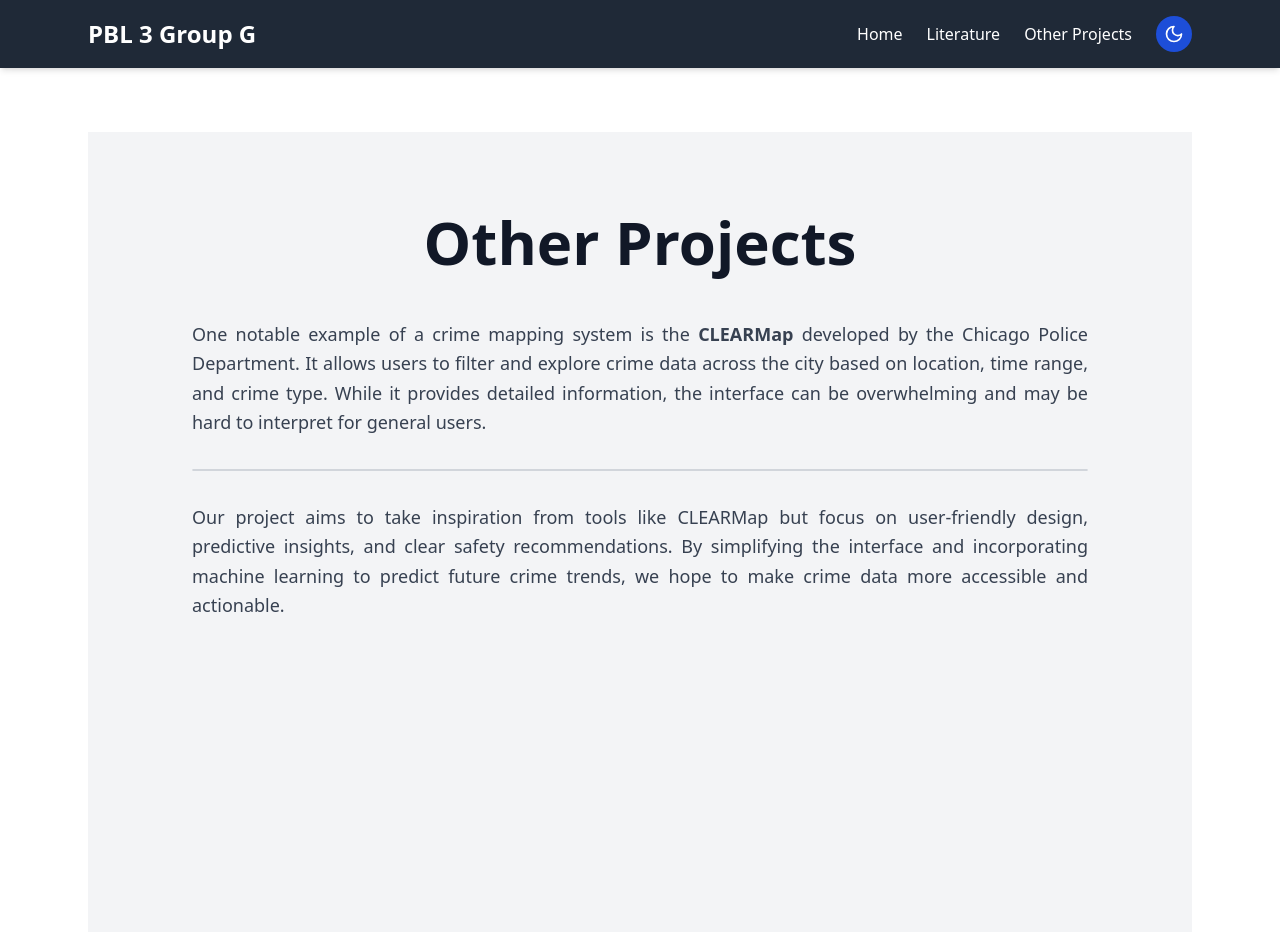
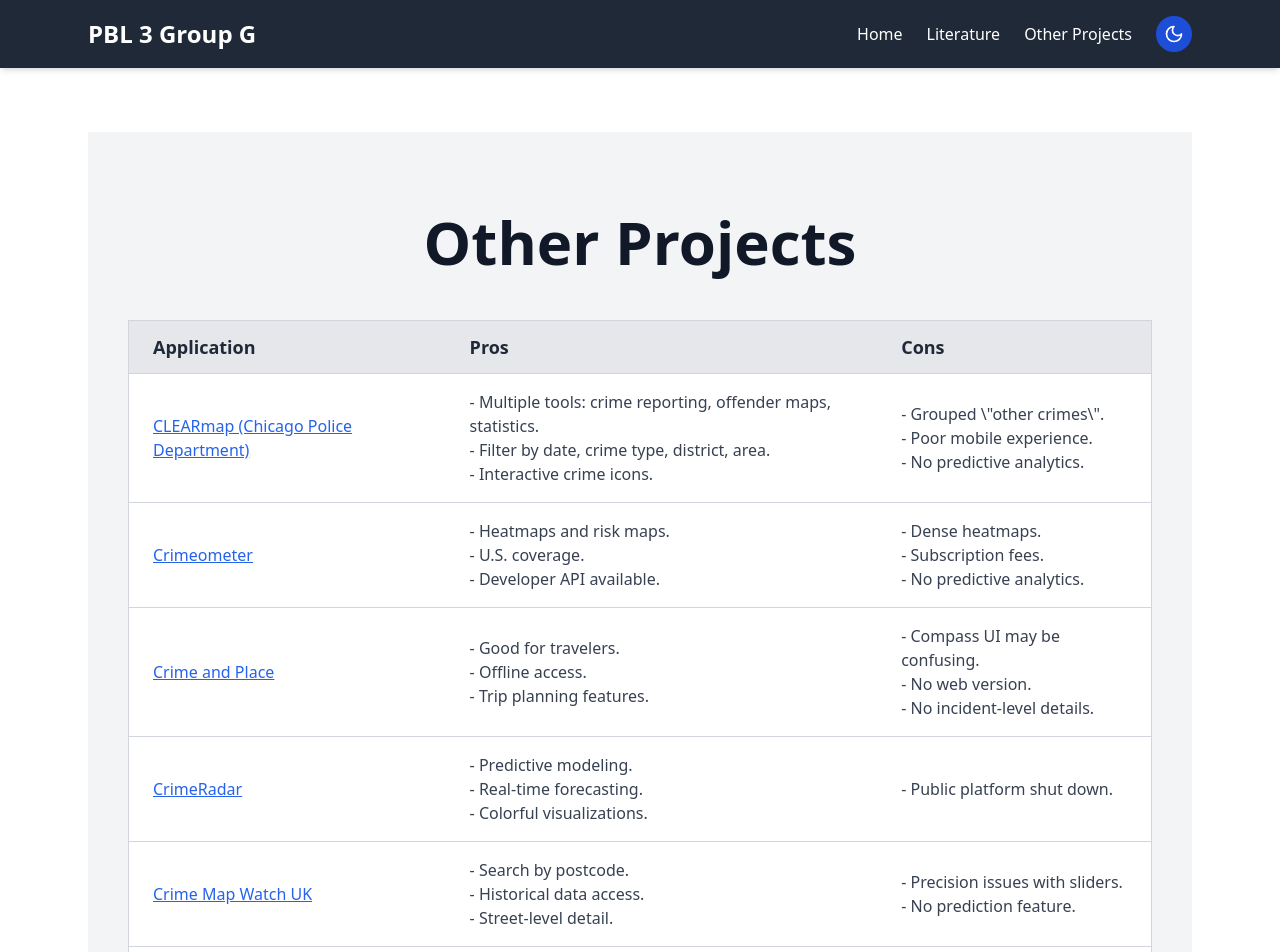
Before and after one commit to PBLGroupG/PBLGroupG.github.io, a Next.js app: page /otherProjects in a window 1280 px wide. Shown: the top 952 px of the page. Built offline with nearby package versions, Linux system fonts and the light colour scheme.

Commit message:
textchanges
changestothetext

```diff
--- a/app/otherProjects/page.tsx
+++ b/app/otherProjects/page.tsx
@@ -1,34 +1,110 @@
-// import Image from 'next/image'
-// import clearMapImage from '/Users/enriqco/Documents/Github2.0/PBLGroupG.github.io/public/clear-map.png'
-
 export default function OtherProjectsPage() {
   return (
-    <section className="min-h-screen px-6 py-20 bg-gray-100 dark:bg-gray-900 transition-colors">
-      <div className="max-w-4xl mx-auto animate-fadeIn space-y-8">
-        <h1 className="text-center text-6xl font-bold text-gray-900 dark:text-gray-100 mb-12">
+    <section className="min-h-screen px-6 py-20 bg-gray-100 transition-colors">
+      <div className="max-w-5xl mx-auto animate-fadeIn space-y-12">
+        <h1 className="text-center text-6xl font-bold text-gray-900 mb-12">
           Other Projects
         </h1>
 
-        <p className="text-lg leading-relaxed text-gray-700 dark:text-gray-300 text-justify">
-          One notable example of a crime mapping system is the <strong>CLEARMap</strong> developed by the Chicago Police Department.
-          It allows users to filter and explore crime data across the city based on location, time range, and crime type.
-          While it provides detailed information, the interface can be overwhelming and may be hard to interpret for general users.
-        </p>
-
-        <div className="rounded-lg overflow-hidden shadow-md border border-gray-300 dark:border-gray-700">
-          {/* <Image
-            src={clearMapImage}
-            alt="Chicago CLEARMap Interface"
-            className="w-full h-auto object-cover"
-            placeholder="blur"
-          /> */}
+        <div className="overflow-x-auto">
+          <table className="min-w-full text-left border border-gray-300 rounded-lg">
+            <thead className="bg-gray-200">
+              <tr>
+                <th className="px-6 py-3 text-lg font-semibold">Application</th>
+                <th className="px-6 py-3 text-lg font-semibold">Pros</th>
+                <th className="px-6 py-3 text-lg font-semibold">Cons</th>
+              </tr>
+            </thead>
+            <tbody className="bg-white text-gray-700">
+              <tr className="border-t border-gray-300">
+                <td className="px-6 py-4 font-medium">
+                  <a href="https://gis.chicagopolice.org/pages/apps" className="text-blue-600 underline">CLEARmap (Chicago Police Department)</a>
+                </td>
+                <td className="px-6 py-4">
+                  - Multiple tools: crime reporting, offender maps, statistics.<br/>
+                  - Filter by date, crime type, district, area.<br/>
+                  - Interactive crime icons.
+                </td>
+                <td className="px-6 py-4">
+                  - Grouped \"other crimes\".<br/>
+                  - Poor mobile experience.<br/>
+                  - No predictive analytics.
+                </td>
+              </tr>
+              <tr className="border-t border-gray-300">
+                <td className="px-6 py-4 font-medium">
+                  <a href="https://www.crimeometer.com/embeddable-crime-map" className="text-blue-600 underline">Crimeometer</a>
+                </td>
+                <td className="px-6 py-4">
+                  - Heatmaps and risk maps.<br/>
+                  - U.S. coverage.<br/>
+                  - Developer API available.
+                </td>
+                <td className="px-6 py-4">
+                  - Dense heatmaps.<br/>
+                  - Subscription fees.<br/>
+                  - No predictive analytics.
+                </td>
+              </tr>
+              <tr className="border-t border-gray-300">
+                <td className="px-6 py-4 font-medium">
+                  <a href="https://www.crimeandplace.com/features.html" className="text-blue-600 underline">Crime and Place</a>
+                </td>
+                <td className="px-6 py-4">
+                  - Good for travelers.<br/>
+                  - Offline access.<br/>
+                  - Trip planning features.
+                </td>
+                <td className="px-6 py-4">
+                  - Compass UI may be confusing.<br/>
+                  - No web version.<br/>
+                  - No incident-level details.
+                </td>
+              </tr>
+              <tr className="border-t border-gray-300">
+                <td className="px-6 py-4 font-medium">
+                  <a href="https://igarape.org.br/en/tech/crimeradar/" className="text-blue-600 underline">CrimeRadar</a>
+                </td>
+                <td className="px-6 py-4">
+                  - Predictive modeling.<br/>
+                  - Real-time forecasting.<br/>
+                  - Colorful visualizations.
+                </td>
+                <td className="px-6 py-4">
+                  - Public platform shut down.
+                </td>
+              </tr>
+              <tr className="border-t border-gray-300">
+                <td className="px-6 py-4 font-medium">
+                  <a href="https://apps.apple.com/gb/app/crime-map-watch-uk/id1506650460" className="text-blue-600 underline">Crime Map Watch UK</a>
+                </td>
+                <td className="px-6 py-4">
+                  - Search by postcode.<br/>
+                  - Historical data access.<br/>
+                  - Street-level detail.
+                </td>
+                <td className="px-6 py-4">
+                  - Precision issues with sliders.<br/>
+                  - No prediction feature.
+                </td>
+              </tr>
+              <tr className="border-t border-gray-300">
+                <td className="px-6 py-4 font-medium">
+                  <a href="https://webapp.safecity.in" className="text-blue-600 underline">Safecity</a>
+                </td>
+                <td className="px-6 py-4">
+                  - Crowdsourced reporting.<br/>
+                  - Community engagement.<br/>
+                  - Global reach.
+                </td>
+                <td className="px-6 py-4">
+                  - Only gender-based harassment.<br/>
+                  - No external verification.
+                </td>
+              </tr>
+            </tbody>
+          </table>
         </div>
-
-        <p className="text-lg leading-relaxed text-gray-700 dark:text-gray-300 text-justify">
-          Our project aims to take inspiration from tools like CLEARMap but focus on user-friendly design,
-          predictive insights, and clear safety recommendations. By simplifying the interface and
-          incorporating machine learning to predict future crime trends, we hope to make crime data more accessible and actionable.
-        </p>
       </div>
     </section>
   )
--- a/app/research/page.tsx
+++ b/app/research/page.tsx
@@ -103,22 +103,22 @@
   ];
 
   return (
-    <section className="min-h-screen px-4 py-20 bg-gray-100 dark:bg-gray-900 transition-colors">
+    <section className="min-h-screen px-4 py-20 bg-gray-100 transition-colors">
       <div className="max-w-4xl mx-auto animate-fade-in">
-        <h1 className="text-center text-6xl font-bold text-gray-900 dark:text-gray-100 mb-12">
+        <h1 className="text-center text-6xl font-bold text-gray-900 mb-12">
           Research Literature
         </h1>
 
         {sections.map((section, idx) => (
           <div key={idx} className="mb-14">
-            <h2 className="text-3xl font-semibold text-gray-800 dark:text-gray-100 mb-4">
+            <h2 className="text-3xl font-semibold text-gray-800 mb-4">
               {section.title}
             </h2>
 
-            <div className="max-h-96 overflow-y-auto border rounded-xl p-5 bg-white dark:bg-gray-800 shadow-md space-y-6">
+            <div className="max-h-96 overflow-y-auto border rounded-xl p-5 bg-white shadow-md space-y-6">
               {section.papers.map((paper, i) => (
                 <div key={i}>
-                  <p className="text-gray-800 dark:text-gray-200 font-medium">
+                  <p className="text-gray-800 font-medium">
                     <a
                       href={paper.link}
                       target="_blank"
@@ -128,7 +128,7 @@
                       {paper.citation}
                     </a>
                   </p>
-                  <p className="text-gray-600 dark:text-gray-400 text-justify">{paper.summary}</p>
+                  <p className="text-gray-600 text-justify">{paper.summary}</p>
                 </div>
               ))}
             </div>
```
Also changed, not shown: app/page.tsx (+32 -22 lines).
